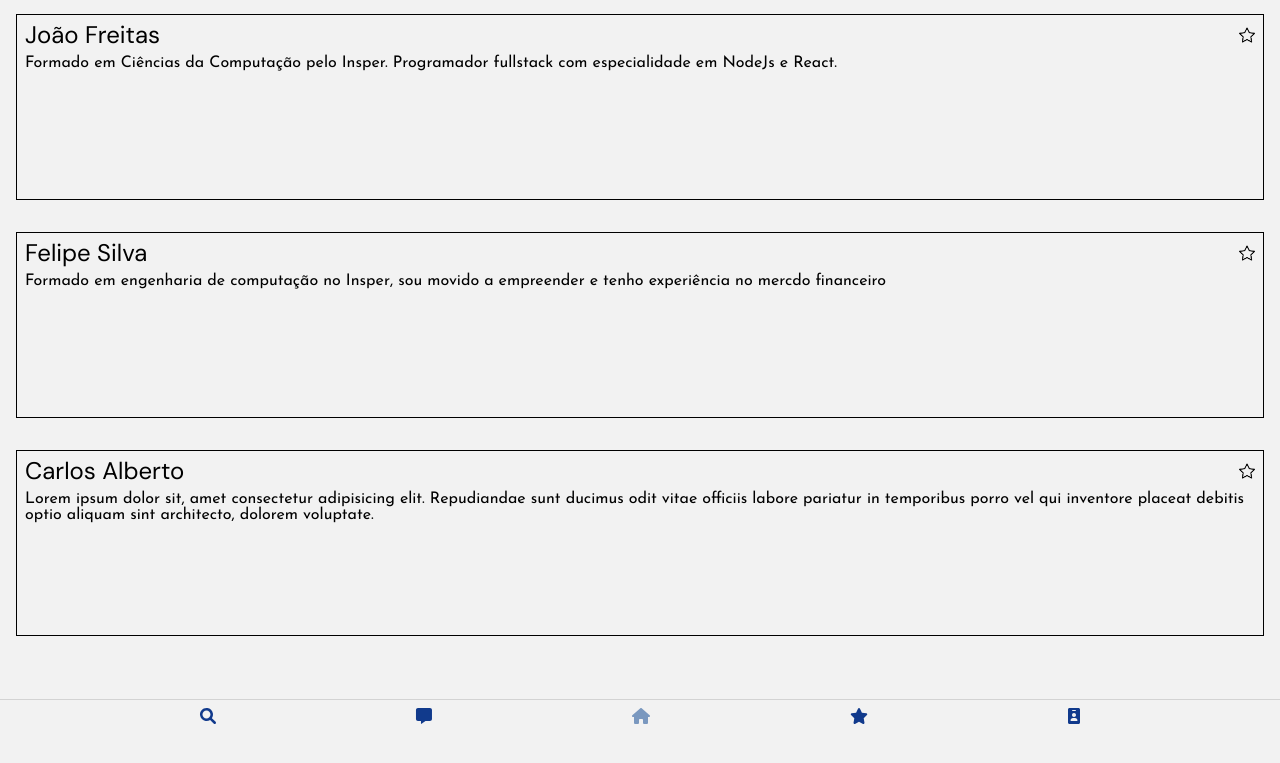
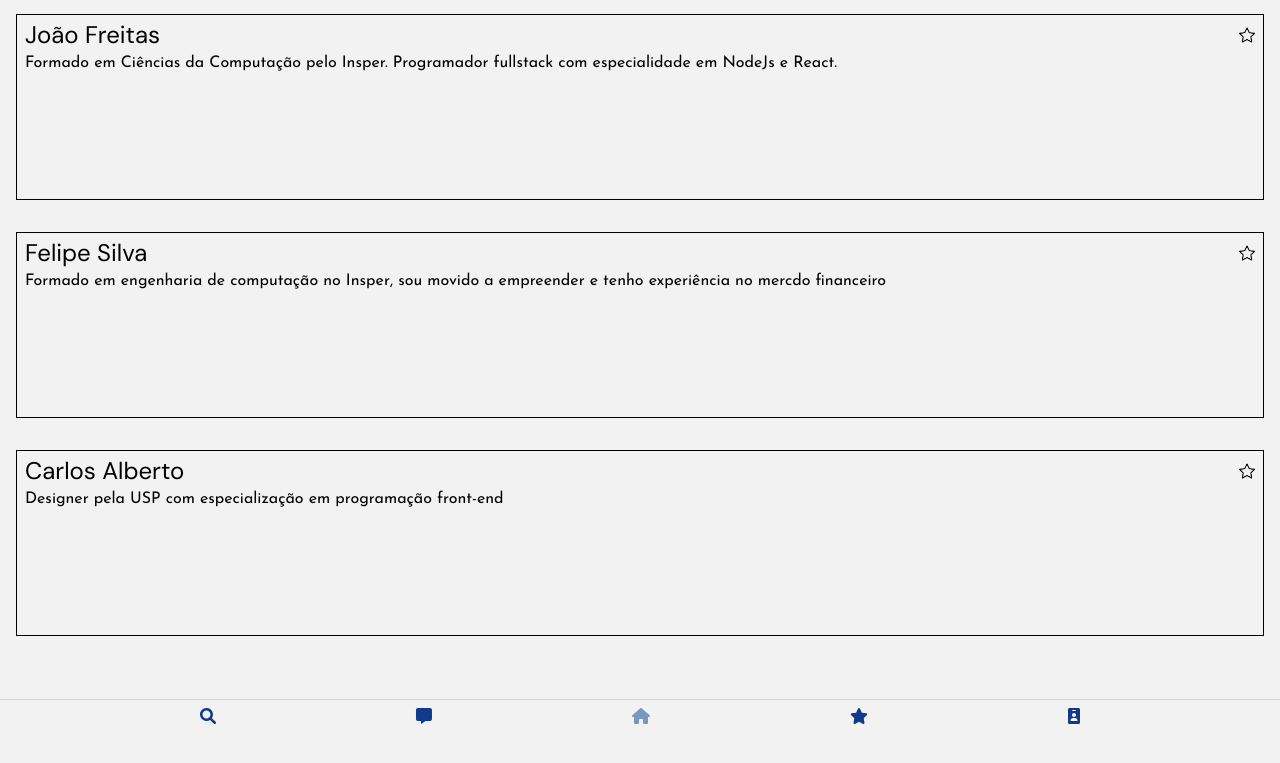
Before and after one commit to Pedroivo1600/Pedroivo1600.github.io, a plain HTML site: page FLUXOS_HTML/FLUXOS_HTML/tela2_timeline.html in a window 1280 px wide. Shown: the part 67-830 px from the top of the page. Drawn offline with Linux system fonts and the light colour scheme; a web font is replaced by a local one.

Commit message:
Profissão de Carlos

```diff
--- a/FLUXOS_HTML/FLUXOS_HTML/tela2_timeline.html
+++ b/FLUXOS_HTML/FLUXOS_HTML/tela2_timeline.html
@@ -66,7 +66,7 @@
                     <h3 class="nome-usuario">Carlos Alberto</h3>
                     <img src="img/estrela-vazia.png" alt="vazio" class="star">
                 </div>
-                <p>Lorem ipsum dolor sit, amet consectetur adipisicing elit. Repudiandae sunt ducimus odit vitae officiis labore pariatur in temporibus porro vel qui inventore placeat debitis optio aliquam sint architecto, dolorem voluptate.</p>
+                <p>Designer pela USP com especialização em programação front-end</p>
             </div>
         </div>
     </main>
```
